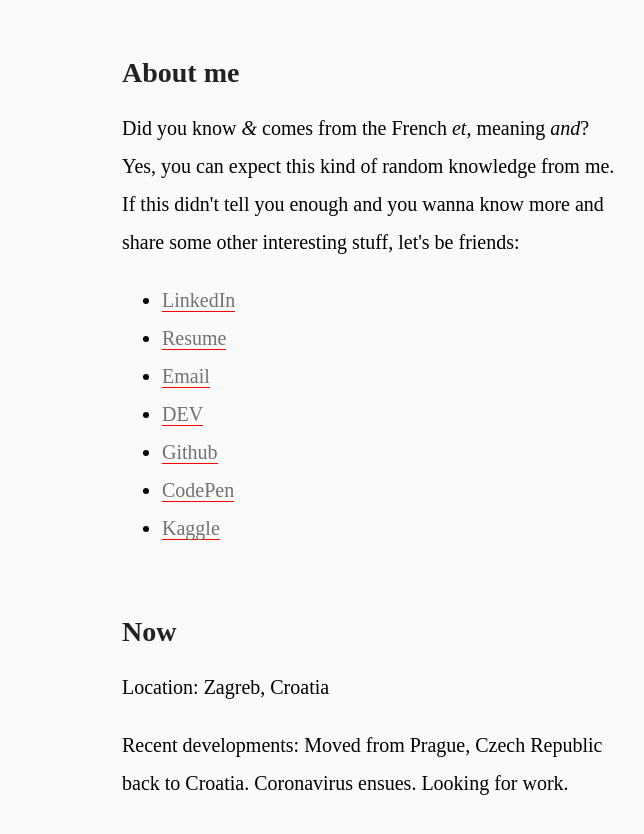
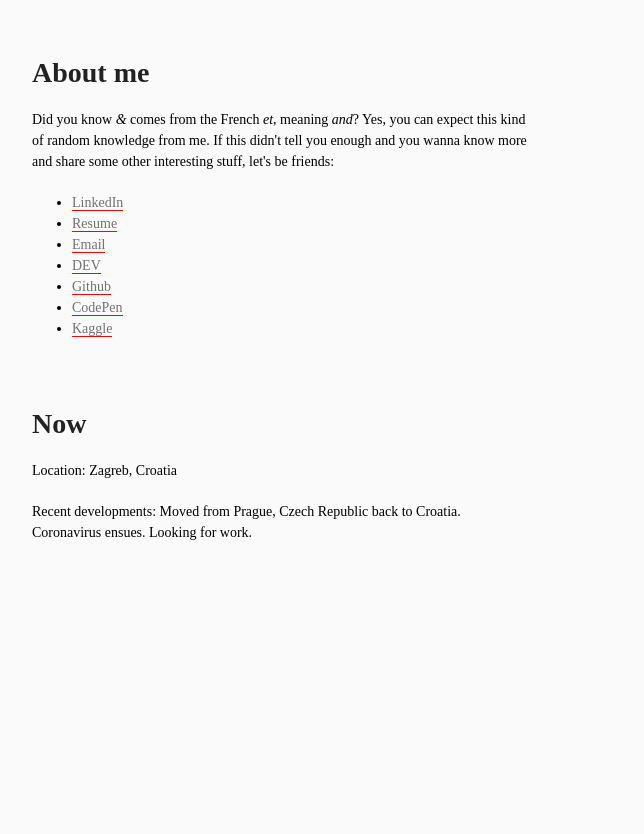
Before and after one commit to kristinamacekovic/new-web, a Jekyll site: the page built from about.md, in a window 1280 px wide. Shown: the top 834 px of the page, without its empty margins (318-962 px from the left). Built offline with Jekyll 4.4.1, drawn with Linux system fonts in a browser that asks for light colours.

Commit message:
viewport fix

```diff
--- a/_layouts/about.html
+++ b/_layouts/about.html
@@ -5,7 +5,7 @@
     <meta http-equiv="X-UA-Compatible" content="IE=edge">
     <meta
      name='viewport'
-     content='width=device-width, initial-scale=0.5, maximum-scale=1.0, user-scalable=no'
+     content='width=device-width, initial-scale=1.0, maximum-scale=1.0, user-scalable=no'
 />
     {% seo %}
     <link rel="stylesheet" href="{{ "/assets/css/style.css?v=" | append: site.github.build_revision | relative_url }}">
--- a/_layouts/default.html
+++ b/_layouts/default.html
@@ -5,7 +5,7 @@
     <meta http-equiv="X-UA-Compatible" content="IE=edge">
     <meta
      name='viewport'
-     content='width=device-width, initial-scale=0.5, maximum-scale=1.0, user-scalable=no'
+     content='width=device-width, initial-scale=1.0, maximum-scale=1.0, user-scalable=no'
 />
 
 {% seo %}
--- a/_layouts/post2.html
+++ b/_layouts/post2.html
@@ -5,7 +5,7 @@
     <meta http-equiv="X-UA-Compatible" content="IE=edge">
     <meta
      name='viewport'
-     content='width=device-width, initial-scale=0.5, maximum-scale=1.0, user-scalable=no'
+     content='width=device-width, initial-scale=1.0, maximum-scale=1.0, user-scalable=no'
 />
     {% seo %}
     <link rel="stylesheet" href="{{ "/assets/css/style.css?v=" | append: site.github.build_revision | relative_url }}">
--- a/assets/css/style.scss
+++ b/assets/css/style.scss
@@ -5,12 +5,12 @@
 
 body {
   font-family: serif;
-  font-size: 20px;
-  line-height: 1.9em;
+  //font-size: 20px;
+  //line-height: 1.9em;
 }
 
 .postWrapper {
-  font-size: 20px;
+  //font-size: 20px;
   word-wrap: break-word;
   width: 30em;
   margin: 0 auto;
@@ -21,7 +21,7 @@ h1 #title {
   border: none;
   color: black;
   font-weight: bold;
-  font-size: 2em;
+  //font-size: 2em;
 }
 
 #logo {
```
